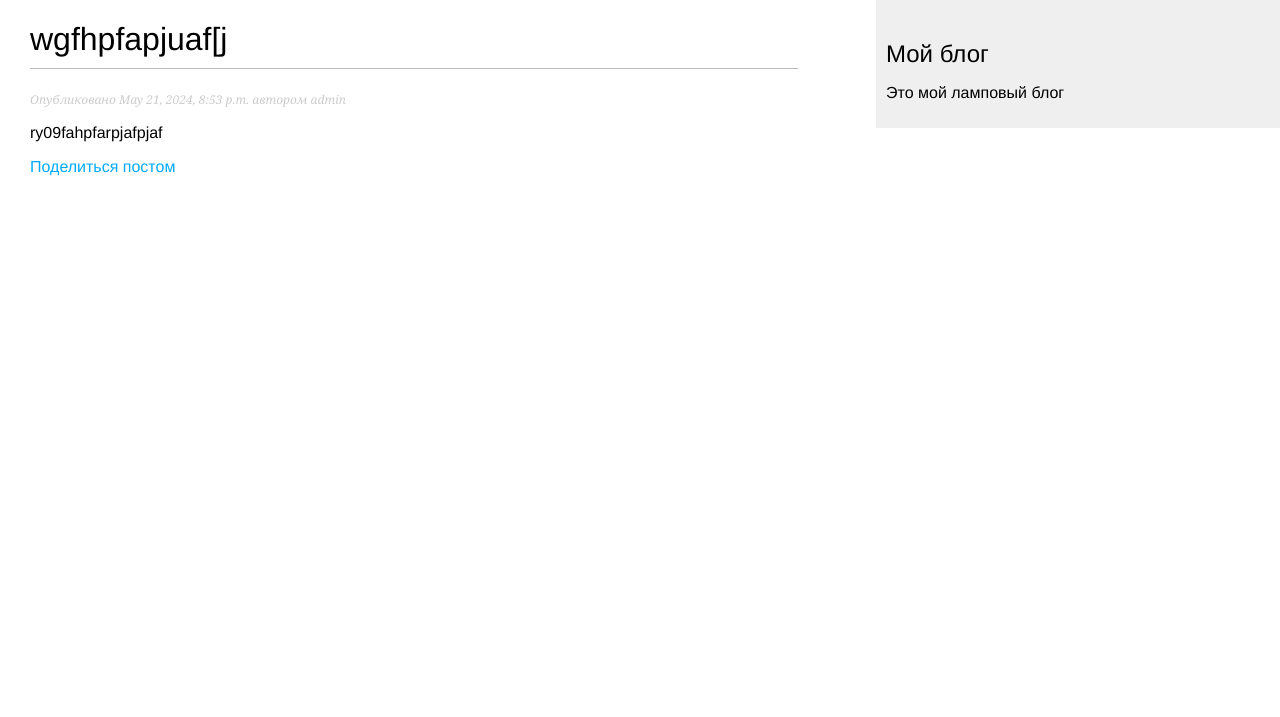
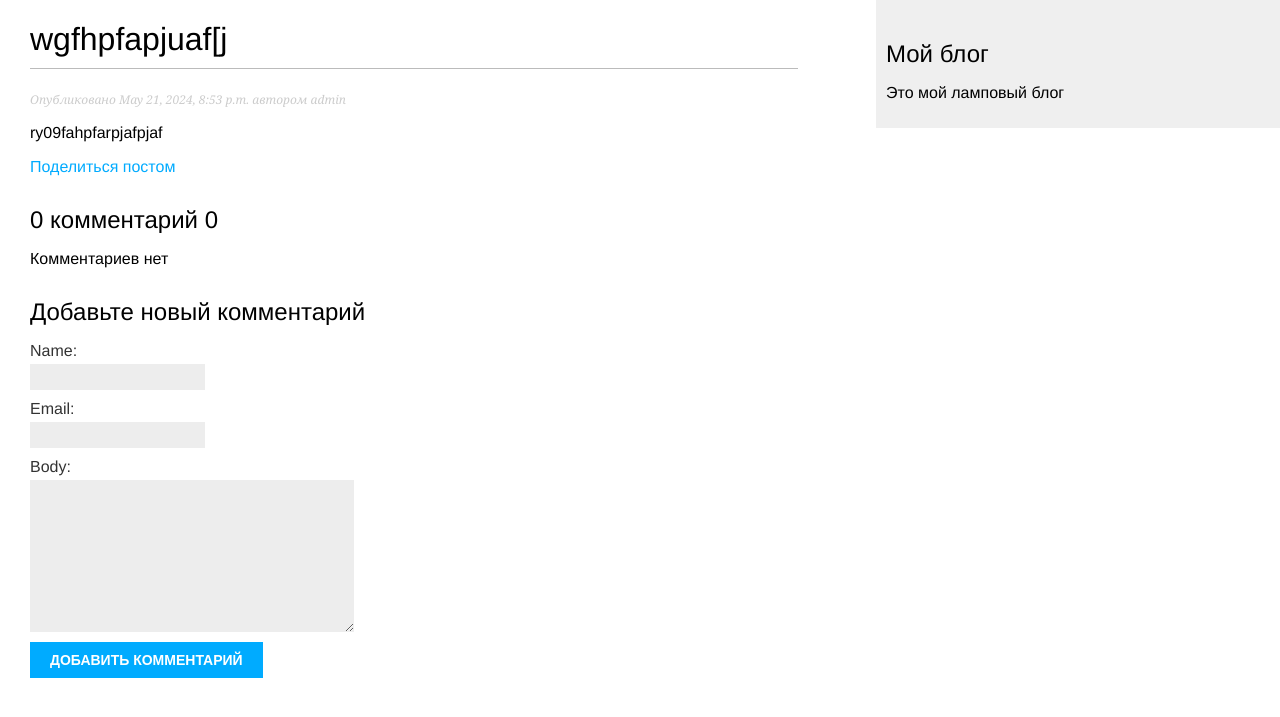
Before and after one commit to Bikbaika/Blog, a Django app: page /blog/4/ in a window 1280 px wide. Shown: the top 717 px of the page. Run offline with Django 5.2, Linux system fonts and the light colour scheme; data comes from the database, SQL or seed files in the repository; both versions use the stored data as it was after the commit.

Commit message:
Adding comments in blog

```diff
--- a/mysite/blog/forms.py
+++ b/mysite/blog/forms.py
@@ -1,7 +1,14 @@
 from django import forms
+from .models import Comment
+
 
 class EmailPostForm(forms.Form):
     name = forms.CharField(max_length=50)
     email = forms.EmailField()
     to = forms.EmailField()
     comments = forms.CharField(required = False, widget = forms.Textarea)
+
+class CommentForm(forms.ModelForm):
+    class Meta:
+        model = Comment
+        fields = ['name','email','body']
--- a/mysite/blog/models.py
+++ b/mysite/blog/models.py
@@ -37,3 +37,19 @@ class Post(models.Model):
         indexes = [
             models.Index(fields=['-publish'])
         ]
+class Comment(models.Model):
+
+    post = models.ForeignKey(Post, on_delete=models.CASCADE, related_name='comments')
+    name = models.CharField(max_length=80)
+    email = models.EmailField()
+    body = models.TextField()
+    created =models.DateTimeField(auto_now_add=True)
+    updated = models.DateTimeField(auto_now=True)
+    active = models.BooleanField(default=False)
+
+    class Meta:
+        ordering = ['created']
+        indexes = [models.Index(fields=['created']),]
+
+    def __str__(self):
+        return f'Прокомментировано автором {self.name} на пост {self.post}'
--- a/mysite/blog/templates/blog/post/detail.html
+++ b/mysite/blog/templates/blog/post/detail.html
@@ -9,4 +9,19 @@
 <p>
     <a href="{% url "blog:post_share" post.id %}"> Поделиться постом</a>
 </p>
+{% with comments.count as total_comments %}
+<h2>{{total_comments}} комментарий {{total_comments}}</h2>
+{% endwith%}
+{% for comment in comments %}
+<div class="comment">
+    <p class = "info">
+        Комментарий {{forloop.counter}} от {{comment.name}}
+        {{comment.created}}
+    </p>
+    {{comment.body|linebreaks}}
+</div>
+{% empty %}
+<p> Комментариев нет </p>
+{%endfor %}
+{% include "blog/post/includes/comment_form.html" %}
 {% endblock %}
--- /dev/null
+++ b/mysite/blog/templates/blog/post/includes/comment_form.html
@@ -0,0 +1,7 @@
+<h2>Добавьте новый комментарий</h2>
+<form action="{% url "blog:post_comment" post.id %}" method = "post">
+    {{form.as_p}}
+    {% csrf_token %}
+    <p><input type="submit" value="Добавить комментарий"></p>
+
+</form>
--- a/mysite/blog/urls.py
+++ b/mysite/blog/urls.py
@@ -8,4 +8,5 @@ urlpatterns = [
     path('', views.PostListView.as_view(), name = 'post_list'),
     path('<int:id>/',views.post_detail, name='post_detail'),
     path('<int:post_id>/share/', views.post_share, name = 'post_share'),
+    path('<int:post_id>/comment/', views.post_comment, name = 'post_comment'),
 ]
--- a/mysite/blog/views.py
+++ b/mysite/blog/views.py
@@ -1,16 +1,34 @@
 from django.http import Http404
 from django.shortcuts import get_object_or_404, render
-from .models import Post
+from .models import Post, Comment
 from django.core.paginator import Paginator
 from django.views.generic import ListView
-from .forms import EmailPostForm
+from .forms import EmailPostForm, CommentForm
 from django.core.mail import send_mail
+from django.views.decorators.http import require_POST
 
 class PostListView(ListView):
     queryset = Post.published.all()
     context_object_name = 'posts'
     paginate_by = 3
     template_name = 'blog/post/list.html'
+
+@require_POST
+def post_comment(request, post_id):
+    post = get_object_or_404(Post, id = post_id, status = Post.Status.PUBLISHED)
+    comment = None
+    form = CommentForm(data=request.POST)
+    if form.is_valid():
+
+        comment=form.save(commit=False)
+        comment.post = post
+        comment.active = True
+        comment.save()
+
+    return render(request, 'blog/post/comment.html',{'post':post, 'form':form, 'comment':comment})
+
+
+
 
 def post_share(request, post_id):
     post = get_object_or_404(Post, id = post_id, status = Post.Status.PUBLISHED)
@@ -46,8 +64,13 @@ def post_list(request):
 def post_detail(request, id):
     try:
         post = Post.published.get(id = id)
+        comments = post.comments.filter(active=True)
+        form=CommentForm()
     except Post.DoesNotExist:
         raise Http404("No Post found")
+
     return render (request,
                    'blog/post/detail.html',
-                  {'post': post})
+                  {'post': post,
+                   'comments':comments,
+                   'form':form})
```
Also changed, not shown: mysite/blog/admin.py (+7 -1 lines), mysite/blog/templates/blog/post/comment.html (added, +10 -0 lines), mysite/blog/migrations/0002_alter_post_author_comment.py (added), mysite/db.sqlite3.
